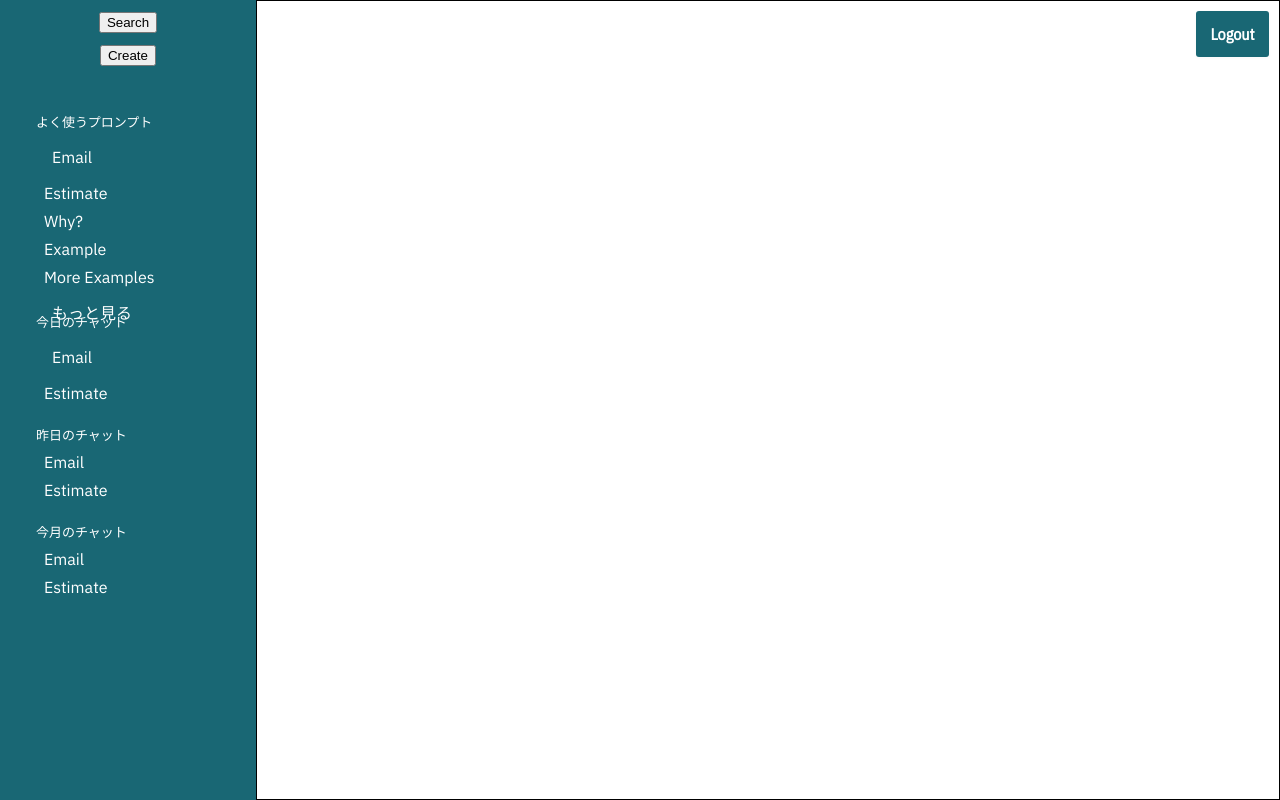
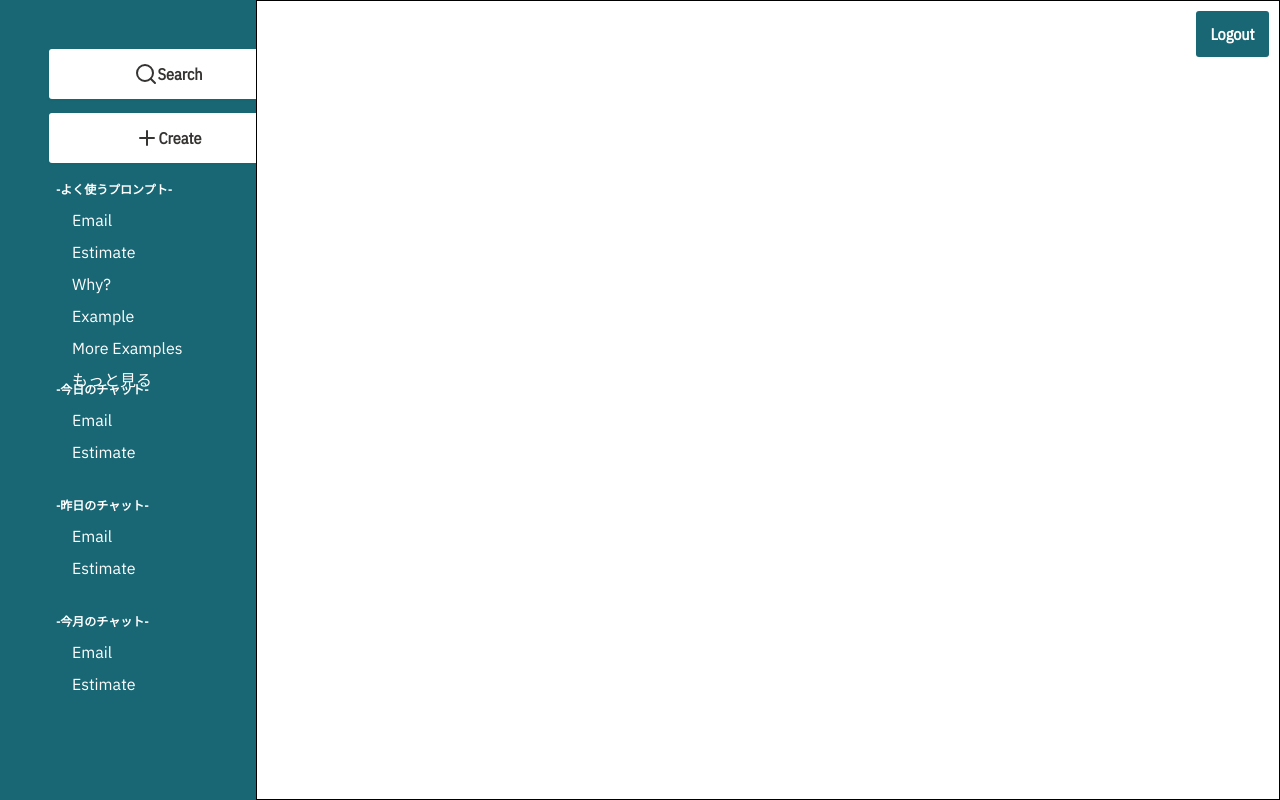
Before and after one commit to dominiksakic/FE_test, a React (Vite) app in the folder magic/: page /homepage in a window 1280 px wide. Built offline with nearby package versions, Linux system fonts and the light colour scheme.

Commit message:
feat: add css styles to sidebar

```diff
--- a/magic/src/index.css
+++ b/magic/src/index.css
@@ -213,7 +213,27 @@ h2 {
   background-color: var(--green);
   color: white;
   display: grid;
-  grid-template-rows: 10% 25% 65%;
+  grid-template-rows: 20% 23% 1fr;
+  font-size: 1rem;
+  row-gap: 1rem;
+  overflow: auto;
+}
+
+.sidebar h2 {
+  font-size: 0.75rem;
+  margin-left: 3rem;
+  padding: 0.5rem;
+  font-weight: bold;
+}
+
+.sidebar li {
+  font-size: 1rem;
+  padding: 0.5rem;
+  margin-left: 4rem;
+  transition: background-color 0.3s ease, color 0.3s ease,
+    border-color 0.3s ease;
+  border-top-left-radius: 0.25rem;
+  border-bottom-left-radius: 0.25rem;
 }
 
 .sidebar nav a {
@@ -223,33 +243,18 @@ h2 {
   overflow: hidden;
 
   white-space: pre;
-  padding: 0.5rem;
   border-radius: 8px;
   color: inherit;
   text-decoration: none;
 }
 
-a:hover {
-  color: var(--orange);
+li:hover {
+  background-color: var(--redorange);
+  color: white;
   text-decoration: none;
 }
 
-.sidebar h2 {
-  margin: 4px;
-  font-size: small;
-}
-
-.sidebar li {
-  margin-left: 12px;
-  margin-top: 12px;
-}
-
-.sidebar-prompt-container {
-  margin: 2rem;
-}
-
 .sidebar-chat-container {
-  margin: 2rem;
   display: flex;
   flex-direction: column;
   gap: 24px;
@@ -435,7 +440,25 @@ a:hover {
 .main-button-container {
   display: flex;
   flex-direction: column;
-  align-items: center;
+  margin-left: 3rem;
   gap: 12px;
-  margin-top: 12px;
+  margin-top: 3rem;
 }
+
+.search-button,
+.create-button {
+  background-color: white;
+  color: var(--dark);
+}
+
+.search-button:hover,
+.create-button:hover {
+  background-color: var(--redorange);
+  box-shadow: rgba(0, 0, 0, 0.1) 0 4px 12px;
+}
+.search-button:focus,
+.create-button:focus {
+  background-color: var(--redorange);
+  box-shadow: rgba(0, 0, 0, 0.1) 0 4px 12px;
+  color: white;
+}
--- a/magic/src/routes/homepage.tsx
+++ b/magic/src/routes/homepage.tsx
@@ -1,4 +1,5 @@
 import { Outlet, useNavigate, Link } from "react-router-dom";
+import { Plus, Search } from "lucide-react";
 
 const Homepage = () => {
   const navigate = useNavigate();
@@ -12,14 +13,21 @@ const Homepage = () => {
       <div className="sidebar">
         <div className="main-button-container">
           <Link to={"prompts"}>
-            <button className="search-button"> Search</button>
+            <button className="button-5 search-button">
+              {" "}
+              <Search />
+              Search
+            </button>
           </Link>
           <Link to={"prompt"}>
-            <button className="create-button">Create</button>
+            <button className="button-5 create-button">
+              <Plus />
+              Create
+            </button>
           </Link>
         </div>
         <div className="sidebar-prompt-container">
-          <h2>よく使うプロンプト</h2>
+          <h2>-よく使うプロンプト-</h2>
           <nav>
             <ul>
               <li>
@@ -29,7 +37,7 @@ const Homepage = () => {
               <li>Why?</li>
               <li>Example</li>
               <li>More Examples</li>
-              <li>
+              <li tabIndex={1}>
                 <Link to={"prompts"}>もっと見る</Link>
               </li>
             </ul>
@@ -37,7 +45,7 @@ const Homepage = () => {
         </div>
         <div className="sidebar-chat-container">
           <div className="time-container">
-            <h2>今日のチャット</h2>
+            <h2>-今日のチャット-</h2>
             <nav>
               <ul>
                 <li>
@@ -48,7 +56,7 @@ const Homepage = () => {
             </nav>
           </div>
           <div className="time-container">
-            <h2>昨日のチャット</h2>
+            <h2>-昨日のチャット-</h2>
             <nav>
               <ul>
                 <li>Email</li>
@@ -57,7 +65,7 @@ const Homepage = () => {
             </nav>
           </div>
           <div className="time-container">
-            <h2>今月のチャット</h2>
+            <h2>-今月のチャット-</h2>
             <nav>
               <ul>
                 <li>Email</li>
```
